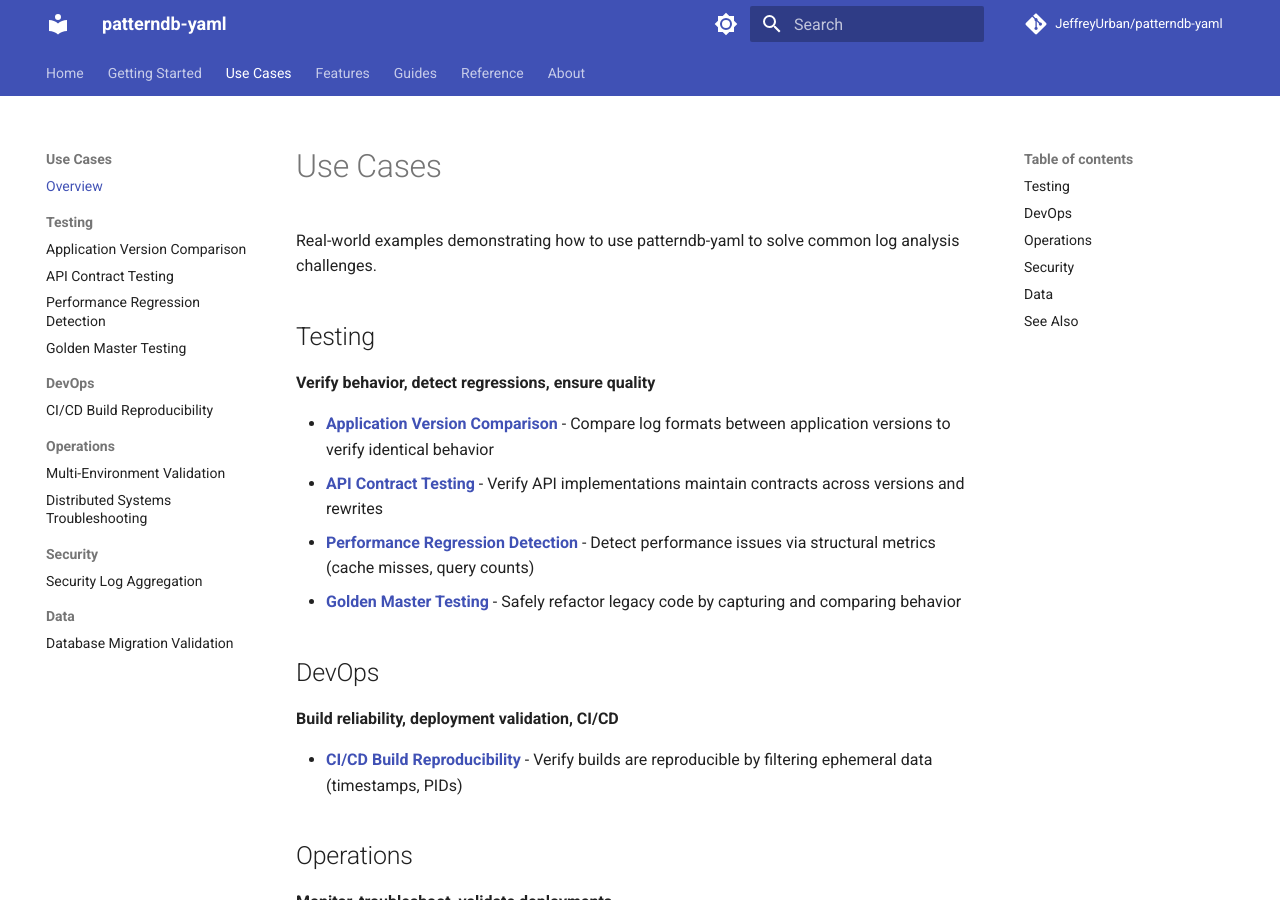
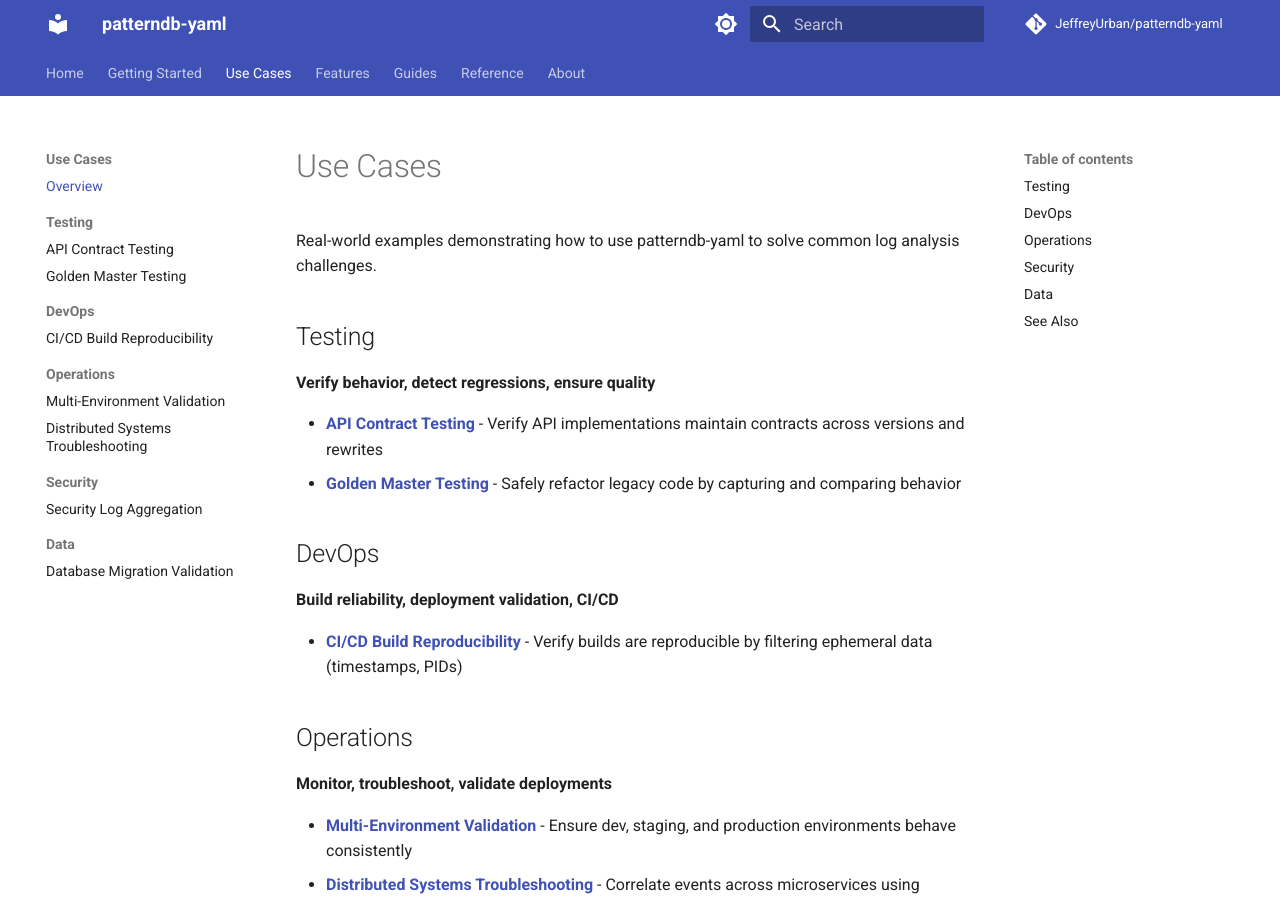
Before and after one commit to JeffreyUrban/patterndb-yaml, an MkDocs documentation site: the page built from docs/use-cases/index.md, in a window 1280 px wide and 900 px high. Built offline with MkDocs 1.6.1 and Material for MkDocs 9.7.7, drawn with Linux system fonts in a browser that asks for light colours; comment, search, counter and statistics services are not loaded.

Commit message:
Revised docs

```diff
--- a/docs/use-cases/index.md
+++ b/docs/use-cases/index.md
@@ -6,9 +6,7 @@ Real-world examples demonstrating how to use patterndb-yaml to solve common log
 
 **Verify behavior, detect regressions, ensure quality**
 
-- **[Application Version Comparison](testing/version-comparison.md)** - Compare log formats between application versions to verify identical behavior
 - **[API Contract Testing](testing/api-contract.md)** - Verify API implementations maintain contracts across versions and rewrites
-- **[Performance Regression Detection](testing/performance-regression.md)** - Detect performance issues via structural metrics (cache misses, query counts)
 - **[Golden Master Testing](testing/golden-master.md)** - Safely refactor legacy code by capturing and comparing behavior
 
 ## DevOps
--- a/mkdocs.yml
+++ b/mkdocs.yml
@@ -66,9 +66,7 @@ nav:
   - Use Cases:
       - Overview: use-cases/index.md
       - Testing:
-          - Application Version Comparison: use-cases/testing/version-comparison.md
           - API Contract Testing: use-cases/testing/api-contract.md
-          - Performance Regression Detection: use-cases/testing/performance-regression.md
           - Golden Master Testing: use-cases/testing/golden-master.md
       - DevOps:
           - CI/CD Build Reproducibility: use-cases/devops/build-reproducibility.md
```
Also changed, not shown: 2 other files.
